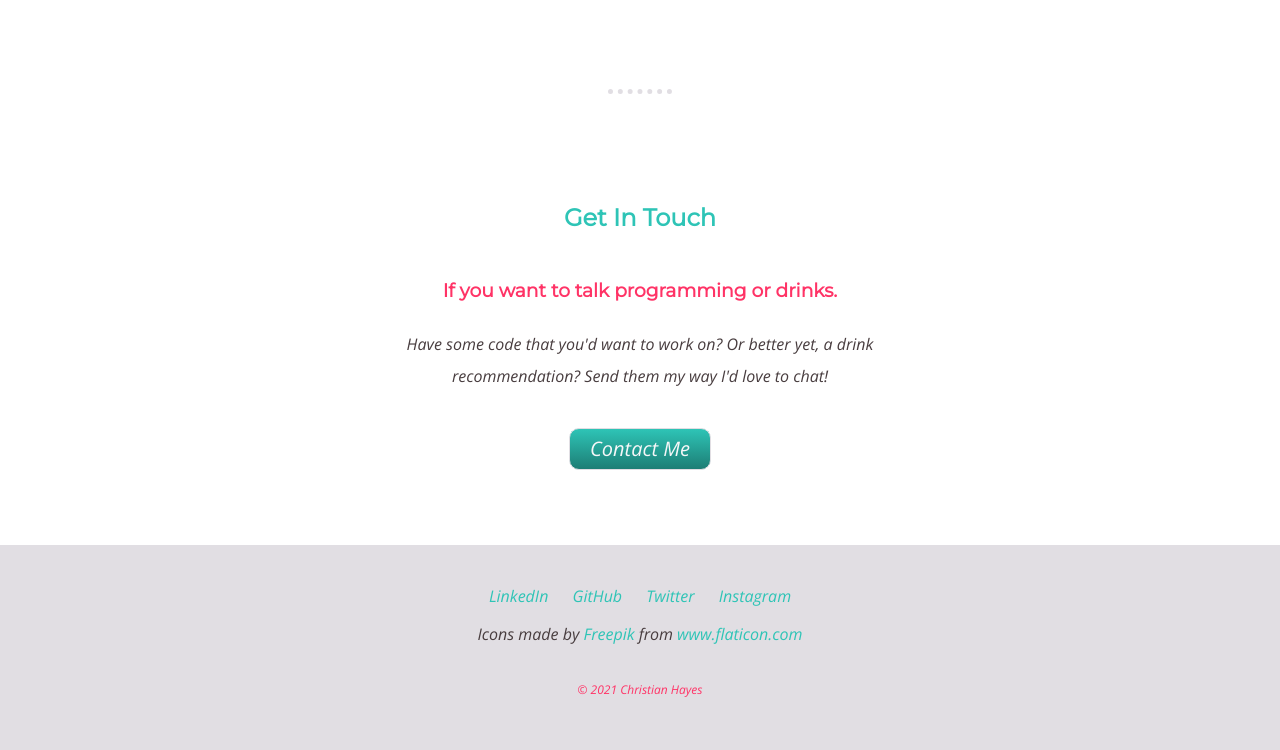
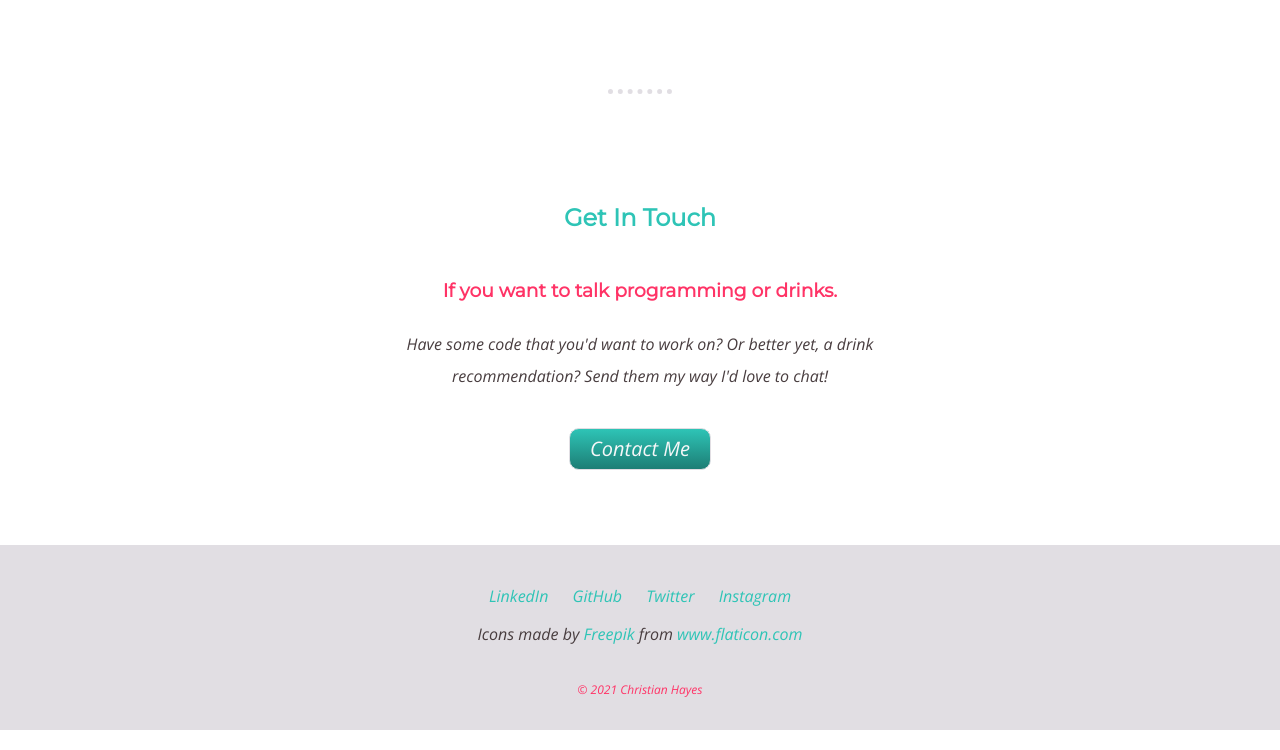
Before and after one commit to hayescr/cv, a plain HTML site: page index.html in a window 1280 px wide. Shown: the part 2334-3084 px from the top of the page. Drawn offline with nearby package versions, Linux system fonts and the light colour scheme.

Commit message:
Update styles.css

```diff
--- a/css/styles.css
+++ b/css/styles.css
@@ -112,7 +112,7 @@ p {
 .copyright {
     color: #FF3366;
     font-size: 0.75rem;
-    padding: 20px 0px;
+    padding: 20px 0px 0px;
 }
 
 .data-image {
```
